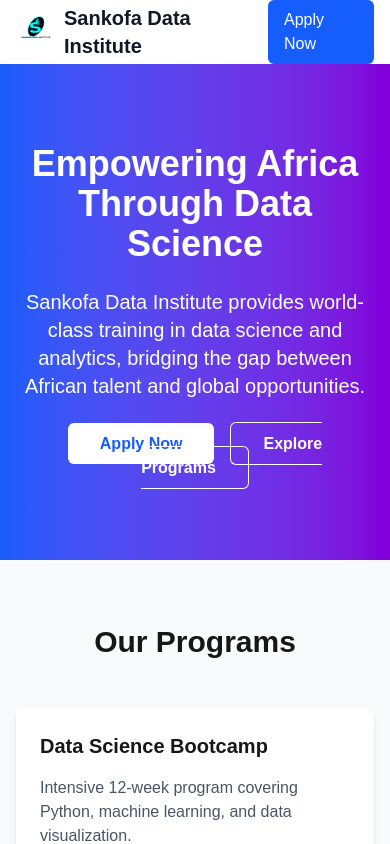
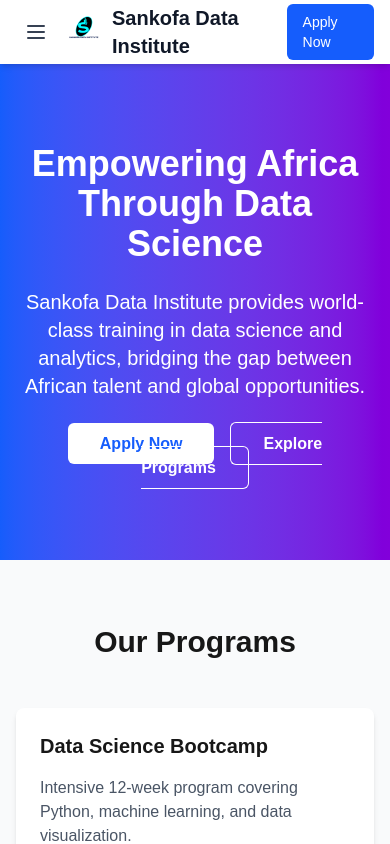
Before and after one commit to reme-dii/sankofa-data-institute, a Next.js app: page / in a window 390 px wide. Shown: the top 844 px of the page. Built offline with nearby package versions, Linux system fonts and the light colour scheme.

Commit message:
feat(ui): add mobile hamburger menu

```diff
--- a/src/components/Nav.tsx
+++ b/src/components/Nav.tsx
@@ -1,11 +1,13 @@
 "use client";
 
+import { useState } from 'react';
 import Link from 'next/link';
 import Image from 'next/image';
 import { usePathname } from 'next/navigation';
 
 const Nav = () => {
   const pathname = usePathname();
+  const [isMobileMenuOpen, setIsMobileMenuOpen] = useState(false);
 
   const links = [
     { name: 'Home', href: '/' },
@@ -19,10 +21,40 @@
   ];
 
   return (
-    <nav className="bg-white shadow-md">
+    <nav className="bg-white shadow-md relative z-50">
       <div className="max-w-7xl mx-auto px-4 sm:px-6 lg:px-8">
         <div className="flex justify-between h-16">
           <div className="flex items-center">
+            {/* Mobile Hamburger Button */}
+            <button
+              onClick={() => setIsMobileMenuOpen(!isMobileMenuOpen)}
+              className="mr-2 inline-flex items-center justify-center p-2 rounded-md text-gray-700 hover:text-gray-900 hover:bg-gray-100 focus:outline-none md:hidden"
+            >
+              <span className="sr-only">Open main menu</span>
+              <svg
+                className="h-6 w-6"
+                stroke="currentColor"
+                fill="none"
+                viewBox="0 0 24 24"
+              >
+                {isMobileMenuOpen ? (
+                  <path
+                    strokeLinecap="round"
+                    strokeLinejoin="round"
+                    strokeWidth="2"
+                    d="M6 18L18 6M6 6l12 12"
+                  />
+                ) : (
+                  <path
+                    strokeLinecap="round"
+                    strokeLinejoin="round"
+                    strokeWidth="2"
+                    d="M4 6h16M4 12h16M4 18h16"
+                  />
+                )}
+              </svg>
+            </button>
+
             <Link href="/" className="flex items-center text-xl font-bold text-gray-900">
               <Image
                 src="/logo.png"
@@ -34,7 +66,7 @@
               Sankofa Data Institute
             </Link>
           </div>
-          <div className="hidden md:flex items-center space-x-4">
+          <div className="hidden md:flex items-center space-x-2">
             {links.map((link) => {
               const isActive = pathname === link.href;
               return (
@@ -42,8 +74,8 @@
                   key={link.name}
                   href={link.href}
                   className={`text-xs px-2 py-2 rounded-md transition-colors ${isActive
-                    ? 'text-blue-600 font-semibold bg-blue-50'
-                    : 'text-gray-700 hover:text-gray-900 hover:bg-gray-50'
+                      ? 'text-blue-600 font-semibold bg-blue-50'
+                      : 'text-gray-700 hover:text-gray-900 hover:bg-gray-50'
                     }`}
                 >
                   {link.name}
@@ -52,12 +84,33 @@
             })}
           </div>
           <div className="flex items-center">
-            <Link href="/admissions" className="bg-blue-600 text-white px-4 py-2 rounded-md hover:bg-blue-700">
+            <Link href="/admissions" className="bg-blue-600 text-white px-4 py-2 rounded-md hover:bg-blue-700 text-sm">
               Apply Now
             </Link>
           </div>
         </div>
       </div>
+
+      {/* Mobile Menu */}
+      {isMobileMenuOpen && (
+        <div className="md:hidden bg-white border-t border-gray-100 absolute w-full shadow-lg">
+          <div className="px-2 pt-2 pb-3 space-y-1 sm:px-3">
+            {links.map((link) => (
+              <Link
+                key={link.name}
+                href={link.href}
+                onClick={() => setIsMobileMenuOpen(false)}
+                className={`block px-3 py-2 rounded-md text-base font-medium ${pathname === link.href
+                    ? 'text-blue-600 bg-blue-50'
+                    : 'text-gray-700 hover:text-gray-900 hover:bg-gray-50'
+                  }`}
+              >
+                {link.name}
+              </Link>
+            ))}
+          </div>
+        </div>
+      )}
     </nav>
   );
 };
```
